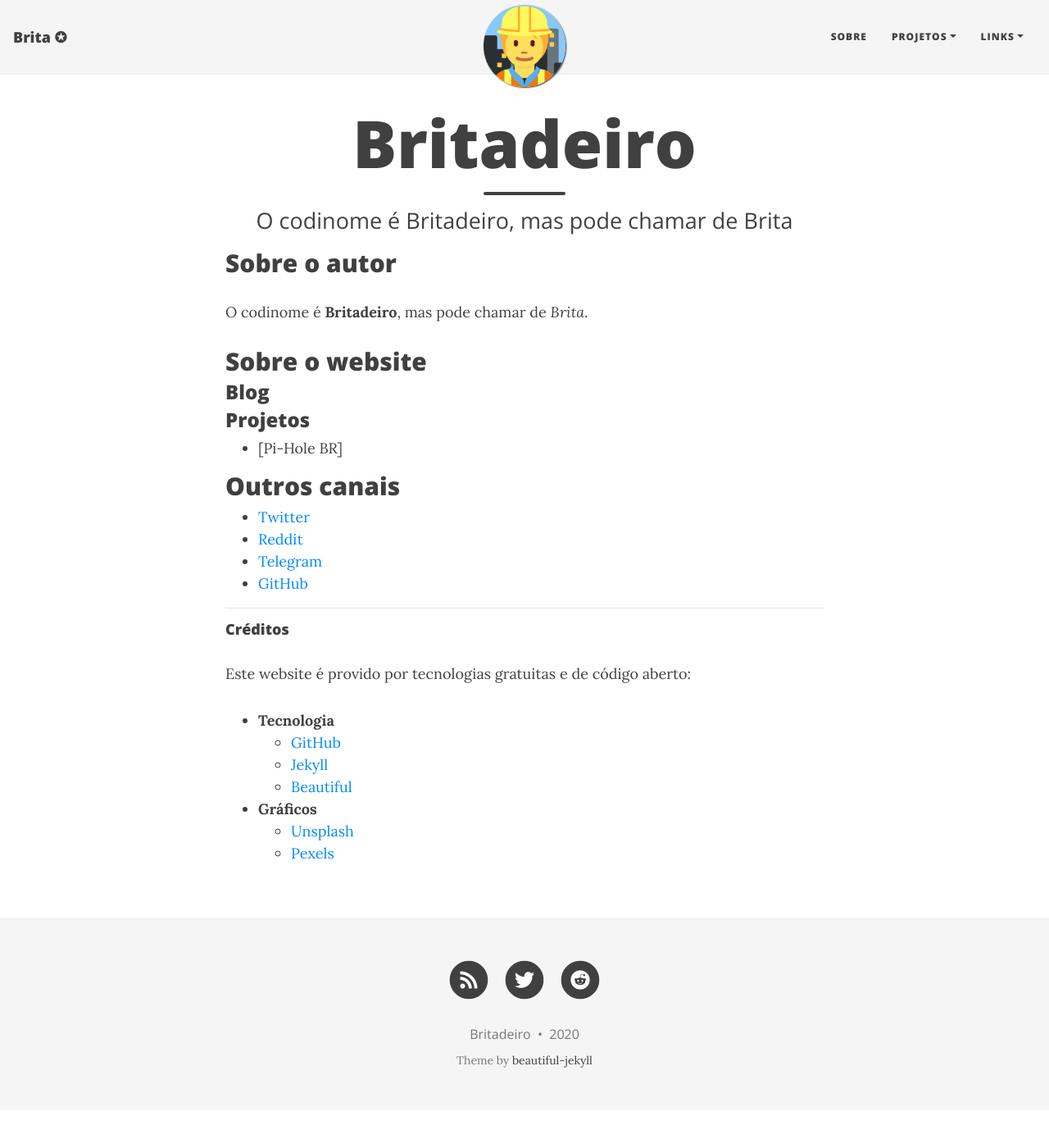
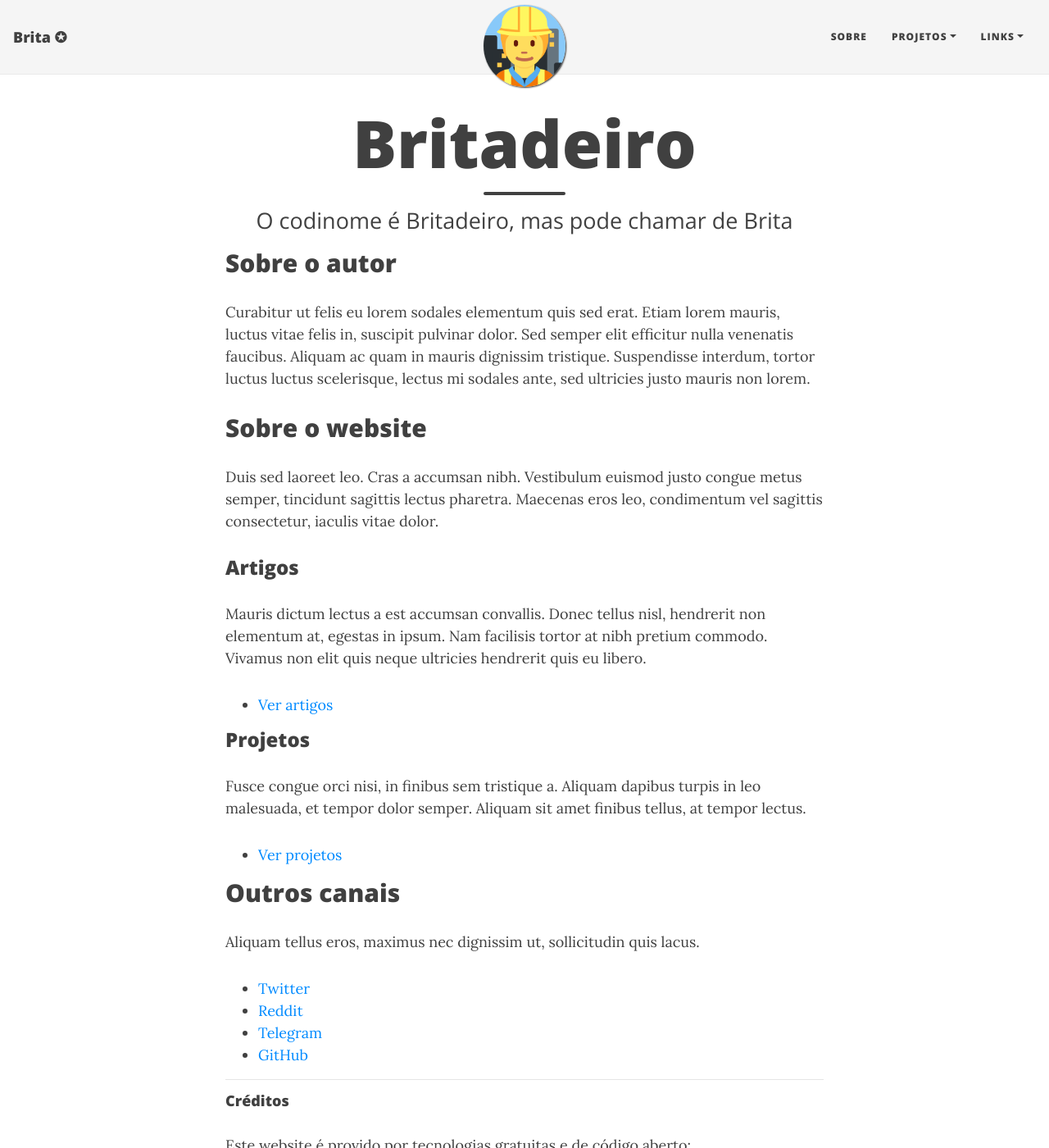
Before and after one commit to britadeiro/britadeiro.github.io, a Jekyll site: the page built from sobre.md, in a window 1280 px wide and 1400 px high. Shown: the whole window at 82% size. Built offline with Jekyll 4.4.1, drawn with Linux system fonts in a browser that asks for light colours; nearby versions of some CDN libraries.

Commit message:
Update sobre.md

```diff
--- a/sobre.md
+++ b/sobre.md
@@ -6,17 +6,27 @@ subtitle: O codinome é Britadeiro, mas pode chamar de Brita
 
 ## Sobre o autor
 
-O codinome é **Britadeiro**, mas pode chamar de *Brita*.
+Curabitur ut felis eu lorem sodales elementum quis sed erat. Etiam lorem mauris, luctus vitae felis in, suscipit pulvinar dolor. Sed semper elit efficitur nulla venenatis faucibus. Aliquam ac quam in mauris dignissim tristique. Suspendisse interdum, tortor luctus luctus scelerisque, lectus mi sodales ante, sed ultricies justo mauris non lorem.
 
 ## Sobre o website
 
-### Blog
+Duis sed laoreet leo. Cras a accumsan nibh. Vestibulum euismod justo congue metus semper, tincidunt sagittis lectus pharetra. Maecenas eros leo, condimentum vel sagittis consectetur, iaculis vitae dolor.
+
+### Artigos
+
+Mauris dictum lectus a est accumsan convallis. Donec tellus nisl, hendrerit non elementum at, egestas in ipsum. Nam facilisis tortor at nibh pretium commodo. Vivamus non elit quis neque ultricies hendrerit quis eu libero.
+
+* [Ver artigos](#)
 
 ### Projetos
 
-* [Pi-Hole BR]
+Fusce congue orci nisi, in finibus sem tristique a. Aliquam dapibus turpis in leo malesuada, et tempor dolor semper. Aliquam sit amet finibus tellus, at tempor lectus.
+
+* [Ver projetos](#)
 
 ## Outros canais
+
+Aliquam tellus eros, maximus nec dignissim ut, sollicitudin quis lacus.
 
 * [Twitter](#)
 * [Reddit](#)
```
